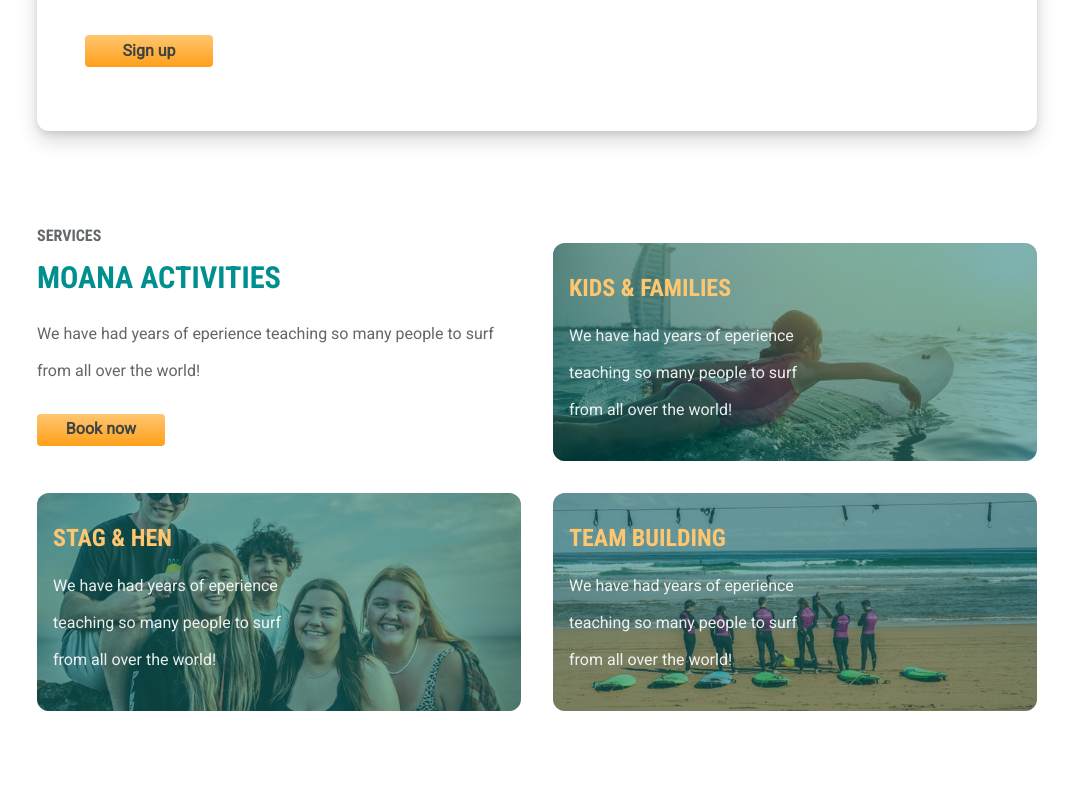
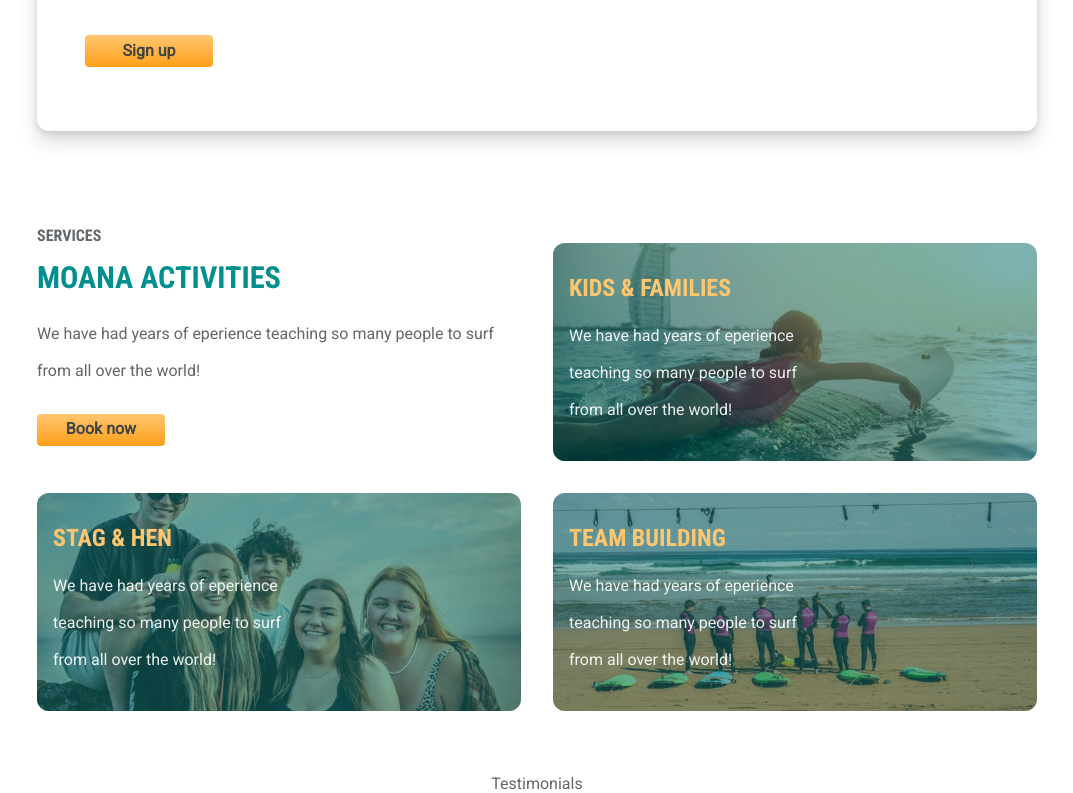
Before and after one commit to kepler003/surfstyle, a React app: page / in a window 1280 px wide. Shown: the part 1686-2479 px from the top of the page, without its empty margins (103-1176 px from the left). Built offline with nearby package versions, Linux system fonts and the light colour scheme; a web font is replaced by a local one.

Commit message:
Organisms -> Create basic files for Testimonials component

```diff
--- /dev/null
+++ b/src/components/organisms/Testimonials.js
@@ -0,0 +1,7 @@
+import React from 'react';
+
+export default () => (
+  <article>
+    <p>Testimonials</p>
+  </article>
+);
--- a/src/components/organisms/organisms.js
+++ b/src/components/organisms/organisms.js
@@ -3,5 +3,6 @@ import Welcome from './Welcome';
 import Learn from './Learn';
 import Places from './Places';
 import Services from './Services';
+import Testimonials from './Testimonials';
 
-export { Header, Welcome, Learn, Places, Services };
+export { Header, Welcome, Learn, Places, Services, Testimonials };
--- a/src/components/pages/Home.js
+++ b/src/components/pages/Home.js
@@ -1,5 +1,5 @@
 import React from 'react';
-import { Header, Welcome, Learn, Places, Services } from 'organisms/organisms';
+import { Header, Welcome, Learn, Places, Services, Testimonials } from 'organisms/organisms';
 
 export default () => (
   <>
@@ -9,6 +9,7 @@ export default () => (
       <Learn />
       <Places />
       <Services />
+      <Testimonials />
     </main>
   </>
 );
```
